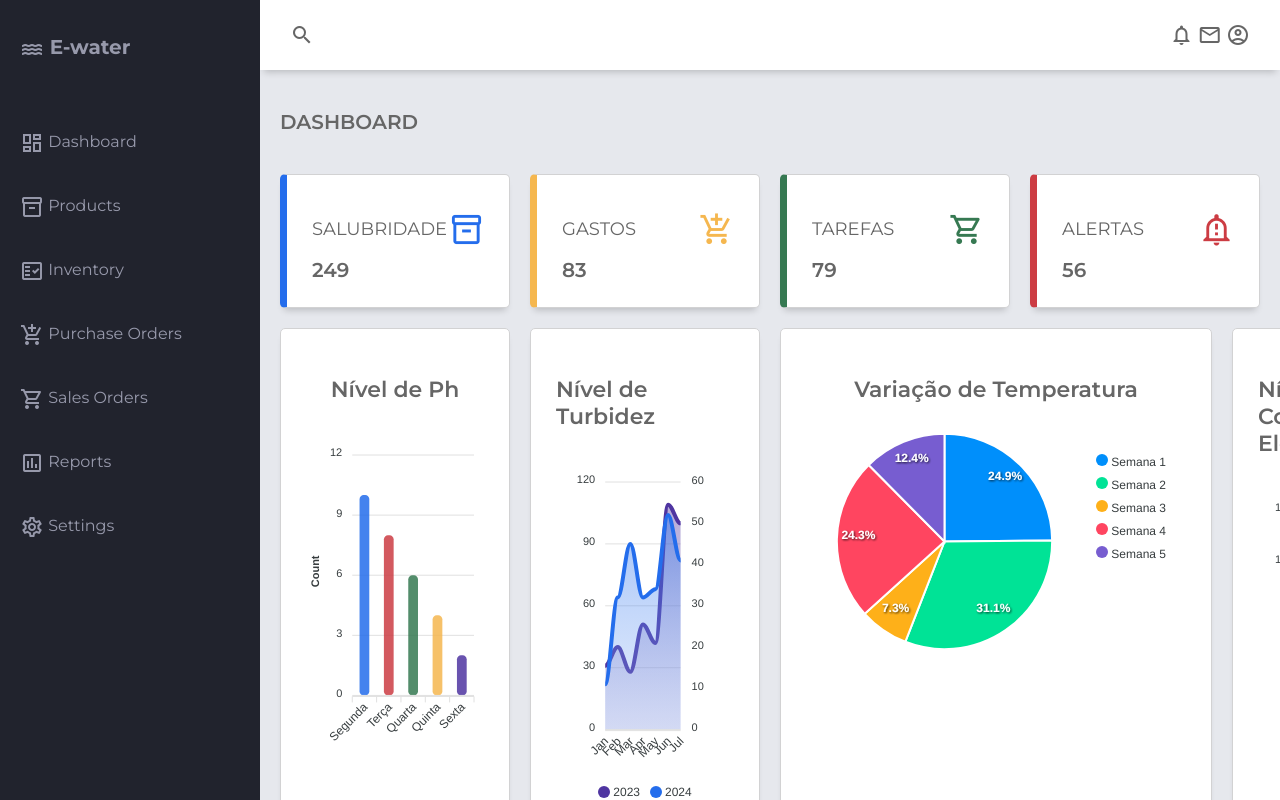
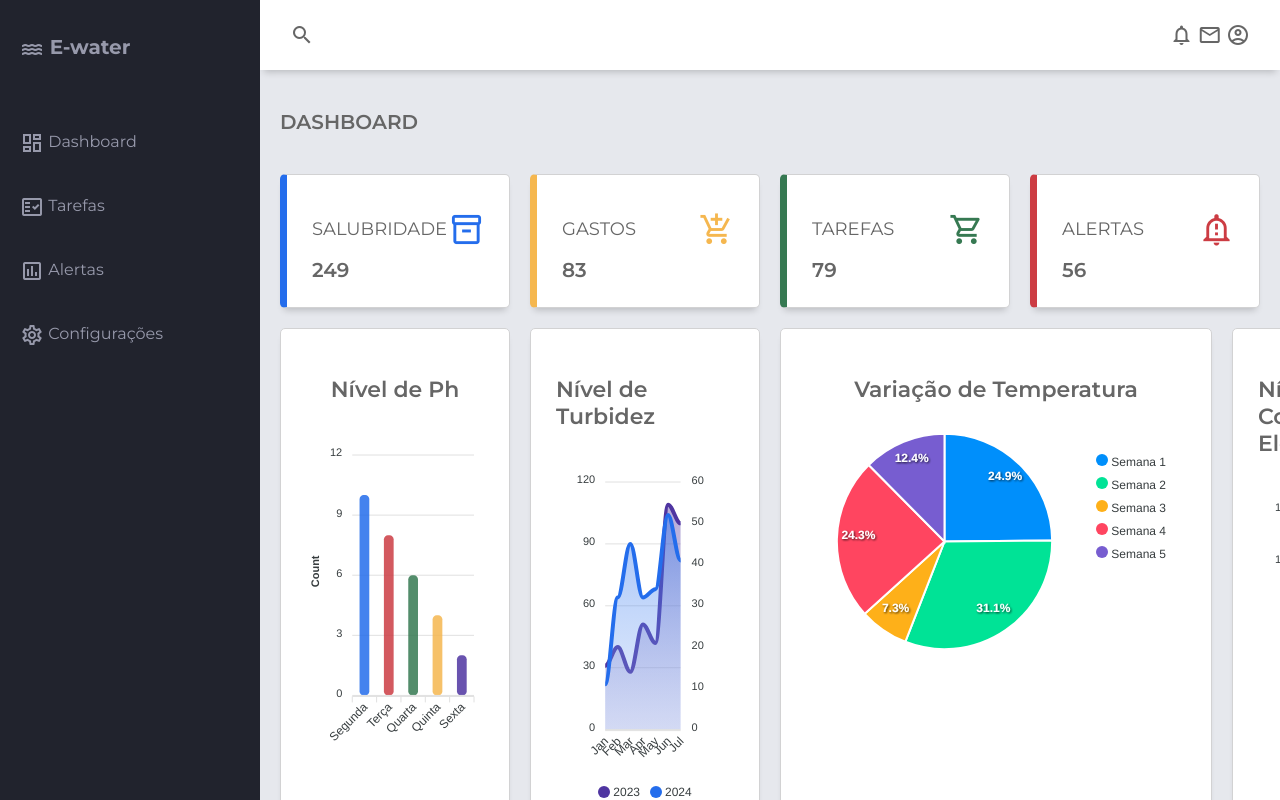
Before and after one commit to vannavent/FixHub, a plain HTML site: page index.html in a window 1280 px wide. Drawn offline with nearby package versions, Linux system fonts and the light colour scheme.

Commit message:
Update index.html

```diff
--- a/index.html
+++ b/index.html
@@ -47,32 +47,17 @@
           </li>
           <li class="sidebar-list-item">
             <a href="#" target="_blank">
-              <span class="material-icons-outlined">inventory_2</span> Products
+              <span class="material-icons-outlined">fact_check</span> Tarefas
             </a>
           </li>
           <li class="sidebar-list-item">
             <a href="#" target="_blank">
-              <span class="material-icons-outlined">fact_check</span> Inventory
+              <span class="material-icons-outlined">poll</span> Alertas
             </a>
           </li>
           <li class="sidebar-list-item">
             <a href="#" target="_blank">
-              <span class="material-icons-outlined">add_shopping_cart</span> Purchase Orders
-            </a>
-          </li>
-          <li class="sidebar-list-item">
-            <a href="#" target="_blank">
-              <span class="material-icons-outlined">shopping_cart</span> Sales Orders
-            </a>
-          </li>
-          <li class="sidebar-list-item">
-            <a href="#" target="_blank">
-              <span class="material-icons-outlined">poll</span> Reports
-            </a>
-          </li>
-          <li class="sidebar-list-item">
-            <a href="#" target="_blank">
-              <span class="material-icons-outlined">settings</span> Settings
+              <span class="material-icons-outlined">settings</span> Configurações
             </a>
           </li>
         </ul>
```
